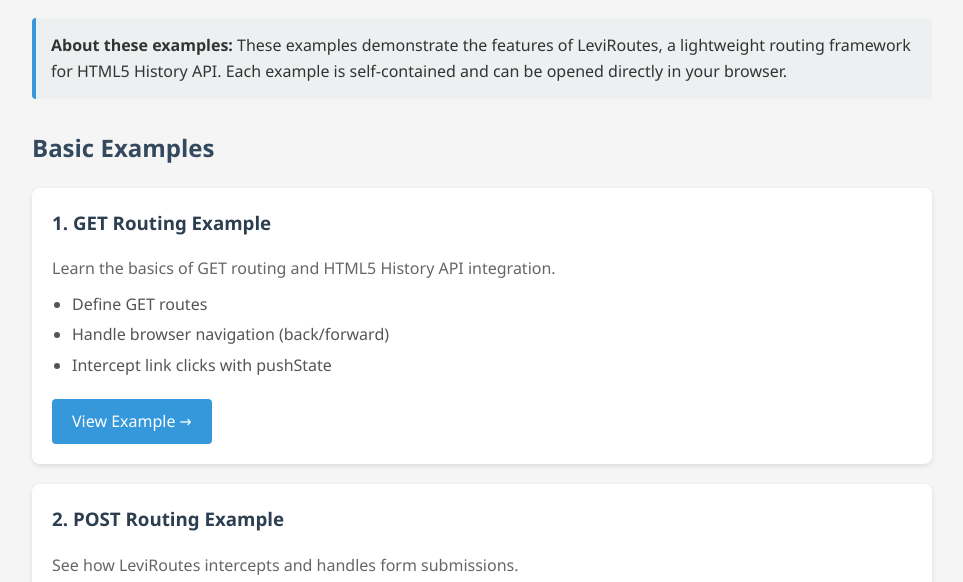
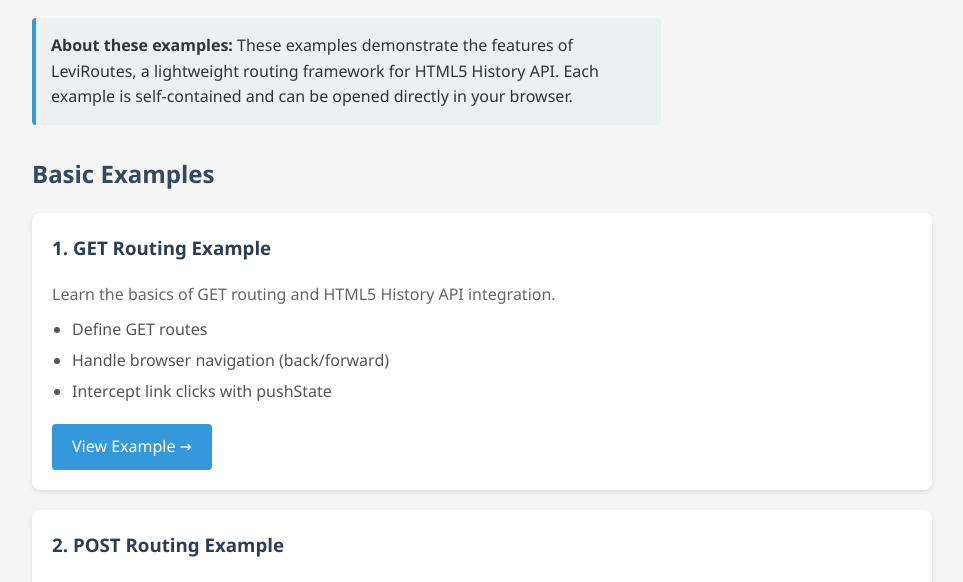
Before and after one commit to PaulKinlan/leviroutes, a website: page examples/index.html in a window 1280 px wide. Shown: the part 159-741 px from the top of the page, without its empty margins (158-1121 px from the left). Drawn offline with Linux system fonts and the light colour scheme.

Commit message:
fix(examples): clamp index prose to 65ch so lines stay in the reading comfort band
The 900px body container is right for the card grid but set every
paragraph, list item and info-box line to ~100-110 characters at 16px.
Clamp .example-card p/li and .info-box to 65ch instead; measured in
headless Chrome: prose now renders 578px = exactly 65ch (was 860px).

Bead: leviroutes-zvs (2026-10-24 factory audit, ui-ux-audit
excessive-prose-measure, LOW).

```diff
--- a/examples/index.html
+++ b/examples/index.html
@@ -19,6 +19,15 @@
       color: #2c3e50;
       border-bottom: 3px solid #3498db;
       padding-bottom: 10px;
+    }
+
+    /* The 900px body suits the card grid, but full-width prose lines run to
+       ~100-110 characters - far past the 45-75ch comfort band. Clamp prose
+       blocks instead. */
+    .example-card p,
+    .example-card li,
+    .info-box {
+      max-width: 65ch;
     }
 
     h2 {
```
